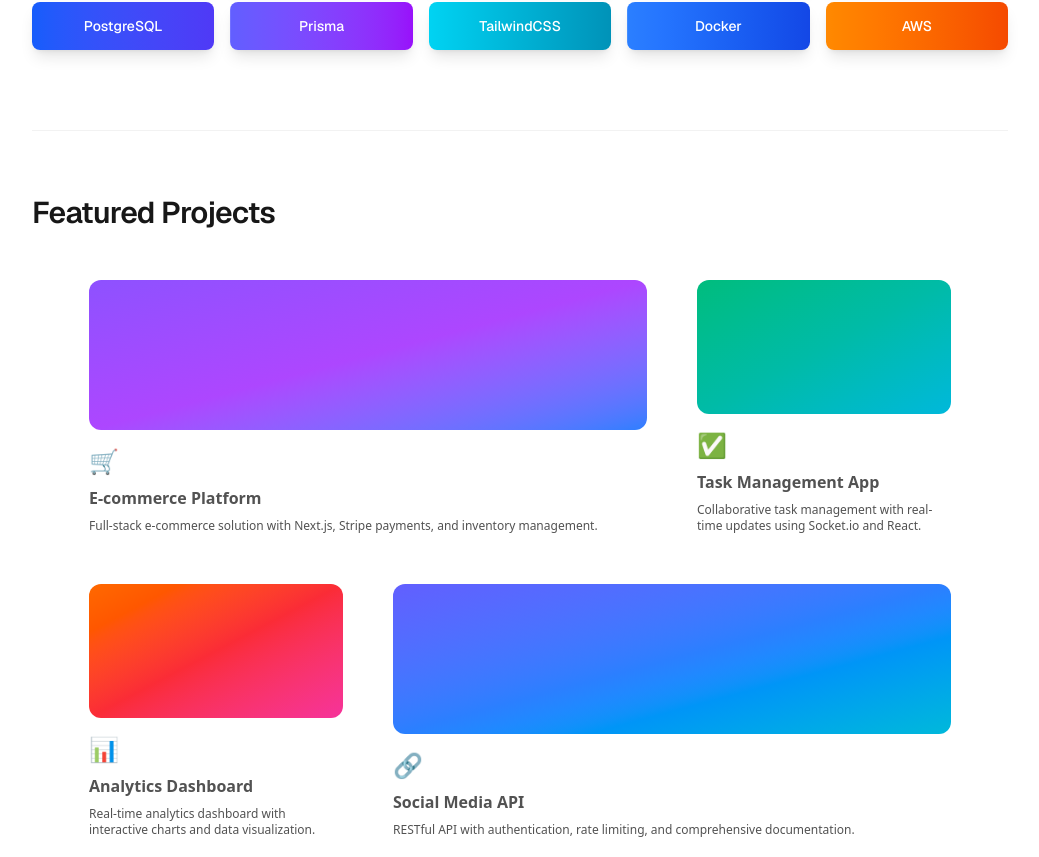
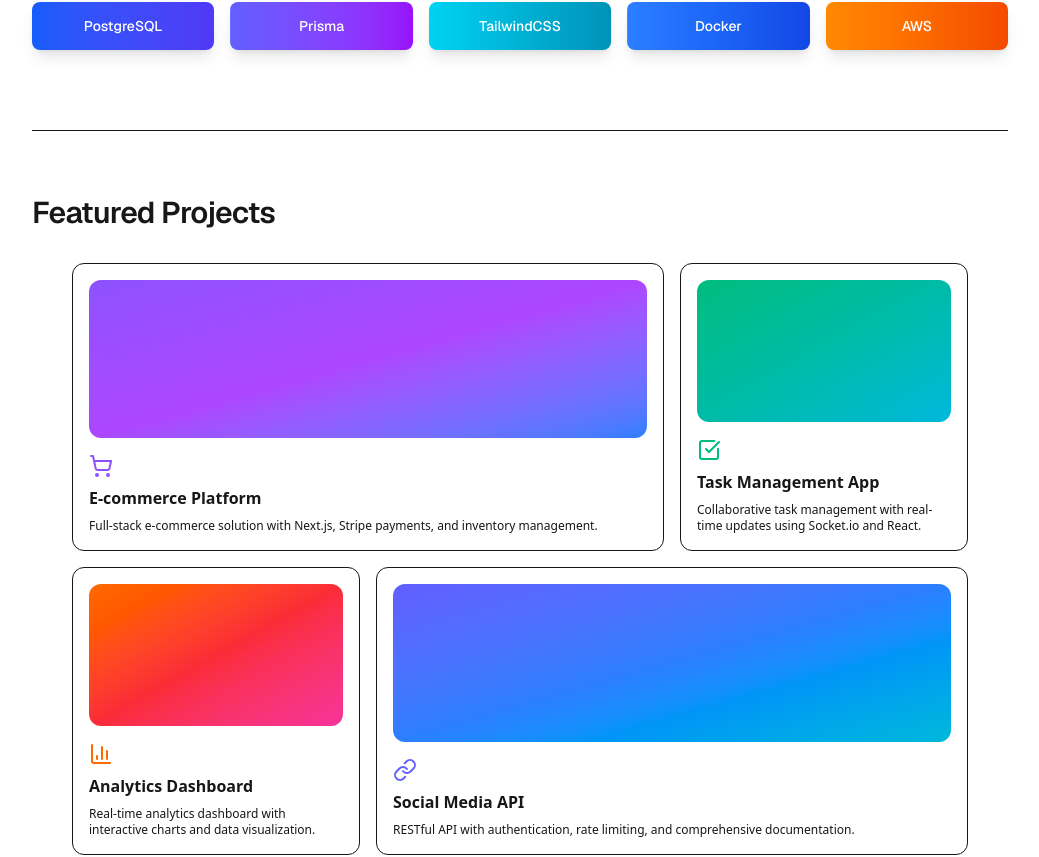
Before and after one commit to SauravChanda/Portfolio-website, a Next.js app: page / in a window 1280 px wide. Shown: the part 1211-2068 px from the top of the page, without its empty margins (120-1159 px from the left). Built offline with nearby package versions, Linux system fonts and the light colour scheme.

Commit message:
style(ui): update bento-grid and projects-section styling
- Replace dark mode specific classes with unified theme variables
- Update emoji icons to lucide-react components with color matching gradients
- Standardize border and text colors across components

```diff
--- a/src/components/sections/projects-section.tsx
+++ b/src/components/sections/projects-section.tsx
@@ -1,6 +1,7 @@
 "use client";
 import { motion } from "framer-motion";
 import { BentoGrid, BentoGridItem } from "@/components/ui/bento-grid";
+import { ShoppingCart, CheckSquare, BarChart3, Link } from "lucide-react";
 
 export function ProjectsSection() {
   const projects = [
@@ -11,7 +12,7 @@ export function ProjectsSection() {
         <div className="flex flex-1 w-full h-full min-h-[6rem] rounded-xl bg-gradient-to-br from-violet-500 via-purple-500 to-blue-500"></div>
       ),
       className: "md:col-span-2",
-      icon: "🛒"
+      icon: <ShoppingCart className="h-6 w-6 text-violet-500" />
     },
     {
       title: "Task Management App",
@@ -20,7 +21,7 @@ export function ProjectsSection() {
         <div className="flex flex-1 w-full h-full min-h-[6rem] rounded-xl bg-gradient-to-br from-emerald-500 via-teal-500 to-cyan-500"></div>
       ),
       className: "md:col-span-1",
-      icon: "✅"
+      icon: <CheckSquare className="h-6 w-6 text-emerald-500" />
     },
     {
       title: "Analytics Dashboard",
@@ -29,7 +30,7 @@ export function ProjectsSection() {
         <div className="flex flex-1 w-full h-full min-h-[6rem] rounded-xl bg-gradient-to-br from-orange-500 via-red-500 to-pink-500"></div>
       ),
       className: "md:col-span-1",
-      icon: "📊"
+      icon: <BarChart3 className="h-6 w-6 text-orange-500" />
     },
     {
       title: "Social Media API",
@@ -38,14 +39,14 @@ export function ProjectsSection() {
         <div className="flex flex-1 w-full h-full min-h-[6rem] rounded-xl bg-gradient-to-br from-indigo-500 via-blue-500 to-cyan-500"></div>
       ),
       className: "md:col-span-2",
-      icon: "🔗"
+      icon: <Link className="h-6 w-6 text-indigo-500" />
     },
   ];
 
   return (
-    <section id="projects" className="py-16 border-t border-black/5 dark:border-white/10">
+    <section id="projects" className="py-16 border-t border-border">
       <motion.h2
-        className="text-2xl sm:text-3xl font-bold mb-8"
+        className="text-2xl sm:text-3xl font-bold mb-8 text-foreground"
         initial={{ opacity: 0, y: 20 }}
         whileInView={{ opacity: 1, y: 0 }}
         transition={{ duration: 0.5 }}
@@ -61,7 +62,7 @@ export function ProjectsSection() {
             description={item.description}
             header={item.header}
             className={item.className}
-            icon={<span className="text-2xl">{item.icon}</span>}
+            icon={item.icon}
           />
         ))}
       </BentoGrid>
--- a/src/components/ui/bento-grid.tsx
+++ b/src/components/ui/bento-grid.tsx
@@ -37,7 +37,7 @@ export const BentoGridItem = ({
   return (
     <motion.div
       className={cn(
-        "row-span-1 rounded-xl group/bento hover:shadow-xl transition duration-200 shadow-input dark:shadow-none p-4 dark:bg-black dark:border-white/[0.2] bg-white border border-transparent justify-between flex flex-col space-y-4",
+        "row-span-1 rounded-xl group/bento hover:shadow-xl transition duration-200 shadow-input p-4 bg-card border border-border justify-between flex flex-col space-y-4",
         className
       )}
       whileHover={{
@@ -48,10 +48,10 @@ export const BentoGridItem = ({
       {header}
       <div className="group-hover/bento:translate-x-2 transition duration-200">
         {icon}
-        <div className="font-sans font-bold text-neutral-600 dark:text-neutral-200 mb-2 mt-2">
+        <div className="font-sans font-bold text-card-foreground mb-2 mt-2">
           {title}
         </div>
-        <div className="font-sans font-normal text-neutral-600 text-xs dark:text-neutral-300">
+        <div className="font-sans font-normal text-muted-foreground text-xs">
           {description}
         </div>
       </div>
```
